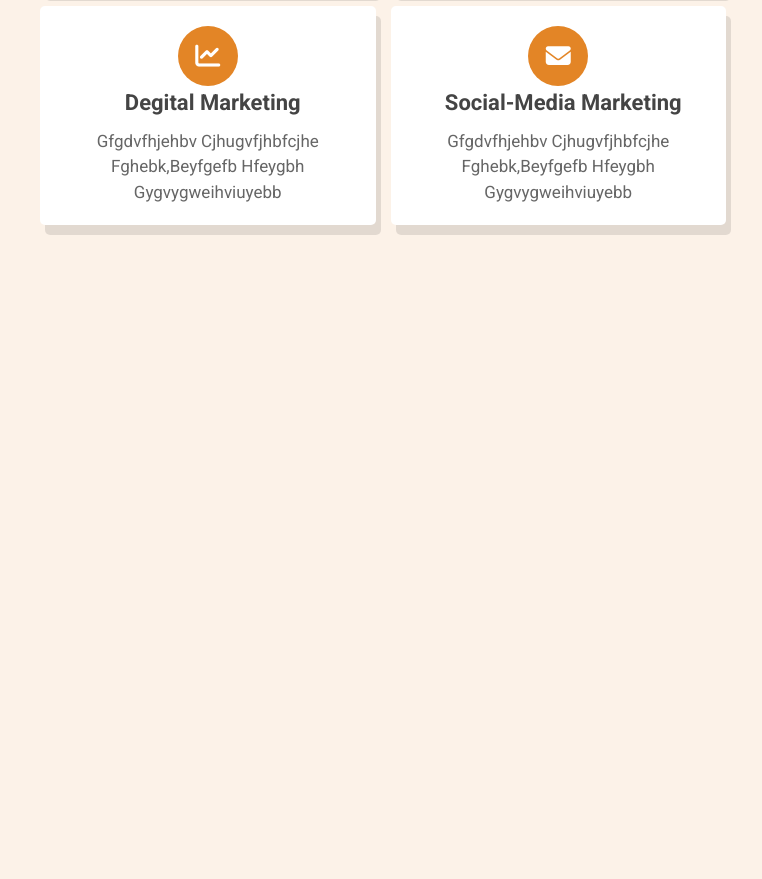
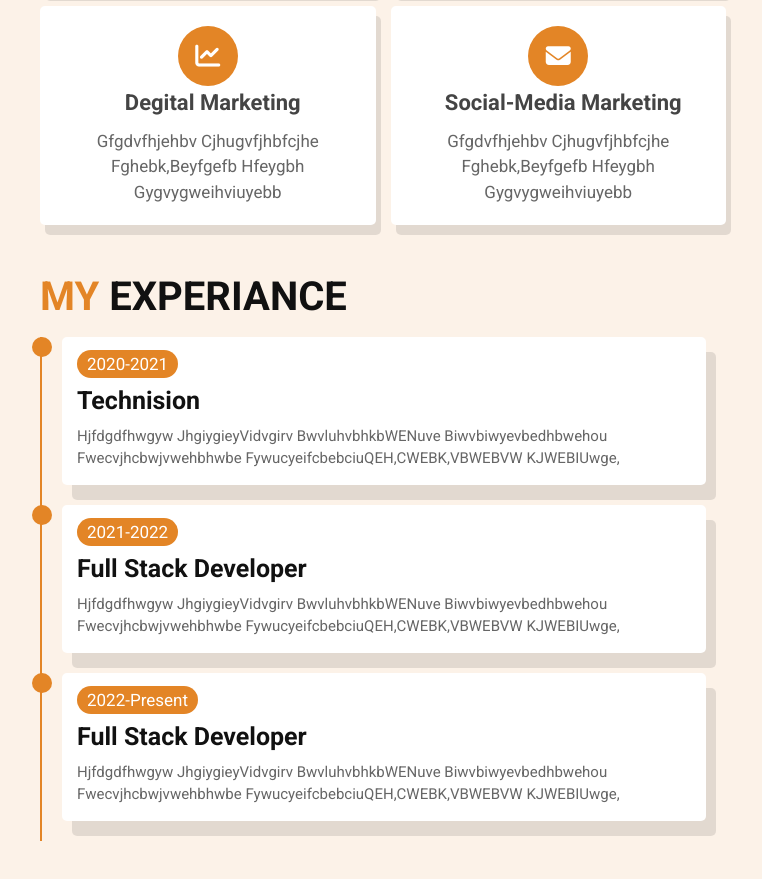
Before and after one commit to amaljithrenjith/personal-web-site, a plain HTML site: page index.html in a window 1280 px wide. Shown: the part 3028-3907 px from the top of the page, without its empty margins (407-1169 px from the left). Before the commit the page ends 3285 px from the top, so only its background shows below. Drawn offline with Linux system fonts and the light colour scheme.

Commit message:
'experience_section_added'

```diff
--- a/index.html
+++ b/index.html
@@ -194,6 +194,44 @@
 
 
 
+<!-----------------------experiance section start------------>
+<section class="experiance" id="experiance">
+    <h1 class="heading"><span> my </span> experiance </h1>
+
+    <div class="box-container">
+        <div class="box">
+            <div class="content">
+                <span> 2020-2021 </span>
+                <h3>Technision </h3>
+                <p>hjfdgdfhwgyw jhgiygieyVidvgirv bwvluhvbhkbWENuve biwvbiwyevbedhbwehou
+                 fwecvjhcbwjvwehbhwbe fywucyeifcbebciuQEH,CWEBK,VBWEBVW KJWEBIUwge,
+                </p>
+            </div>
+        </div>
+        <div class="box">
+            <div class="content">
+                <span> 2021-2022 </span>
+                <h3>Full stack developer </h3>
+                <p>hjfdgdfhwgyw jhgiygieyVidvgirv bwvluhvbhkbWENuve biwvbiwyevbedhbwehou
+                 fwecvjhcbwjvwehbhwbe fywucyeifcbebciuQEH,CWEBK,VBWEBVW KJWEBIUwge,
+                </p>
+            </div>
+        </div>
+        <div class="box">
+            <div class="content">
+                <span> 2022-present </span>
+                <h3>Full stack developer </h3>
+                <p>hjfdgdfhwgyw jhgiygieyVidvgirv bwvluhvbhkbWENuve biwvbiwyevbedhbwehou
+                 fwecvjhcbwjvwehbhwbe fywucyeifcbebciuQEH,CWEBK,VBWEBVW KJWEBIUwge,
+                </p>
+            </div>
+        </div>
+    </div>
+
+</section>
+
+<!---------------------experiance section end------------->
+
 
 
 
--- a/style.css
+++ b/style.css
@@ -360,7 +360,58 @@ header .follow  a:hover{
 
 /*---------------------service section end-------------*/
 
+/*---------------------experiance section start-------------*/
 
+.experiance .box-container{
+    display: flex;
+    flex-wrap: wrap;
+
+
+}
+.experiance .box-container .box{
+    position: relative;
+    flex: 1 1 33rem;
+    border-left: .2rem solid var(--main-color);
+    padding-left: 2rem;
+    padding-right: 2rem;
+    padding-bottom: 2rem;
+
+}
+.experiance .box-container .box::before{
+    content: '';
+    position: absolute;
+    top: 0;
+    left: -1rem;
+    height: 2rem;
+    width: 2rem;
+    border-radius: 50%;
+    background: var(--main-color);
+}
+.experiance .box-container .box .content{
+    background: #fff;
+    padding: 1.5rem;
+    box-shadow: 1rem 1.5rem rgba(0,0,0,.1);
+    border-radius: .5rem;
+}
+.experiance .box-container .box .content span{
+    color: #fff;
+    font-size: 1.7rem;
+    background: var(--main-color);
+    border-radius: 50rem;
+    padding: .4rem 1rem ;
+}
+.experiance .box-container .box .content h3{
+    font-size: 2.5rem;
+    padding: .5rem 0;
+    color: #111;
+}
+.experiance .box-container .box .content p{
+    font-size: 1.5rem;
+    color: #666;
+}
+
+
+/*---------------------experiance section end-------------*/
 
 
 
@@ -417,4 +468,7 @@ header .follow  a:hover{
     body{
         width: 100%;
     }
+    .experiance .box-container .box{
+        padding-right: 0;
+    }
 }
```
